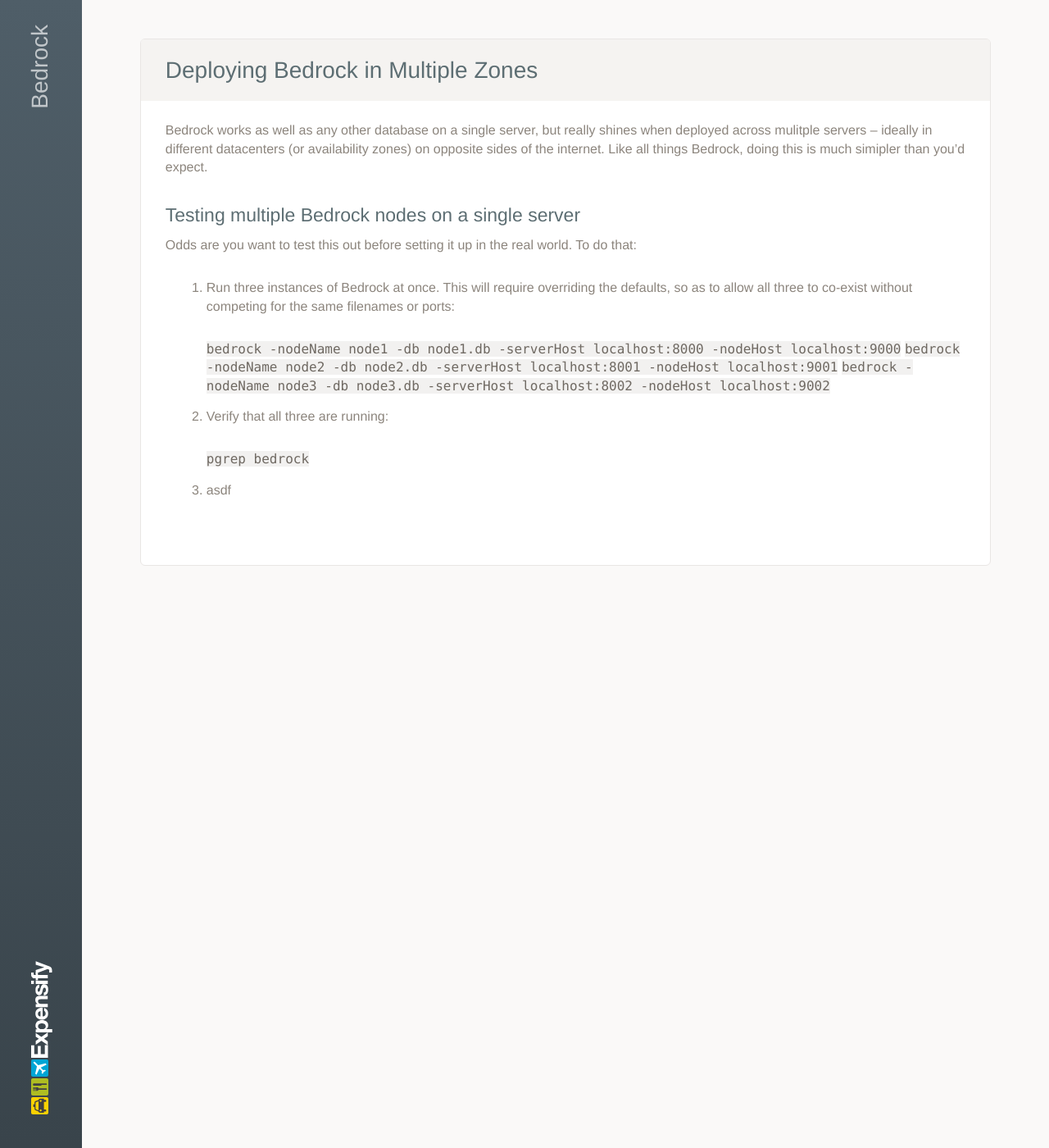
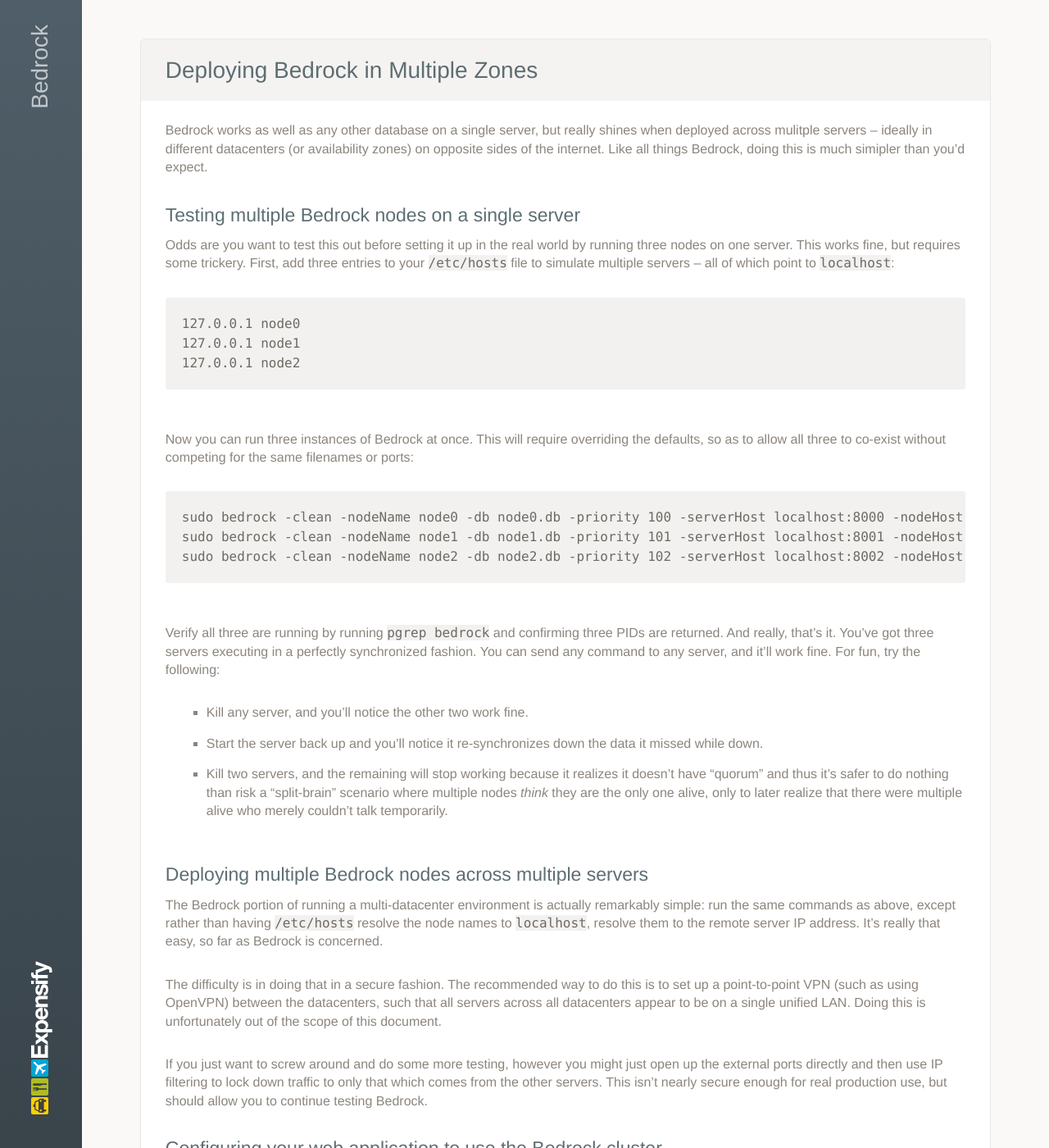
Before and after one commit to Expensify/Bedrock, a Jekyll site: the page built from docs/multizone.md, in a window 1280 px wide and 1400 px high. Shown: the whole window at 82% size. Built offline with Jekyll 4.4.1, drawn with Linux system fonts in a browser that asks for light colours; some of the changed text lies outside the part shown.

Commit message:
Update multizone.md

```diff
--- a/docs/multizone.md
+++ b/docs/multizone.md
@@ -8,16 +8,32 @@ Bedrock works as well as any other database on a single server, but really shine
 
 Testing multiple Bedrock nodes on a single server
 ----
-Odds are you want to test this out before setting it up in the real world.  To do that:
+Odds are you want to test this out before setting it up in the real world by running three nodes on one server.  This works fine, but requires some trickery.  First, add three entries to your `/etc/hosts` file to simulate multiple servers -- all of which point to `localhost`:
 
-1. Run three instances of Bedrock at once.  This will require overriding the defaults, so as to allow all three to co-exist without competing for the same filenames or ports:
+    127.0.0.1 node0
+    127.0.0.1 node1
+    127.0.0.1 node2
 
-    `bedrock -nodeName node1 -db node1.db -serverHost localhost:8000 -nodeHost localhost:9000`
-    `bedrock -nodeName node2 -db node2.db -serverHost localhost:8001 -nodeHost localhost:9001`
-    `bedrock -nodeName node3 -db node3.db -serverHost localhost:8002 -nodeHost localhost:9002`
+Now you can run three instances of Bedrock at once.  This will require overriding the defaults, so as to allow all three to co-exist without competing for the same filenames or ports:
 
-2. Verify that all three are running:
+    sudo bedrock -clean -nodeName node0 -db node0.db -priority 100 -serverHost localhost:8000 -nodeHost localhost:9000 -peerList node1:9001,node2:9002 -fork
+    sudo bedrock -clean -nodeName node1 -db node1.db -priority 101 -serverHost localhost:8001 -nodeHost localhost:9001 -peerList node0:9000,node2:9002 -fork
+    sudo bedrock -clean -nodeName node2 -db node2.db -priority 102 -serverHost localhost:8002 -nodeHost localhost:9002 -peerList node0:9000,node1:9001 -fork
 
-    `pgrep bedrock`
+Verify all three are running by running `pgrep bedrock` and confirming three PIDs are returned.  And really, that's it.  You've got three servers executing in a perfectly synchronized fashion.  You can send any command to any server, and it'll work fine.  For fun, try the following:
 
-3. asdf
+* Kill any server, and you'll notice the other two work fine.
+* Start the server back up and you'll notice it re-synchronizes down the data it missed while down.
+* Kill two servers, and the remaining will stop working because it realizes it doesn't have "quorum" and thus it's safer to do nothing than risk a "split-brain" scenario where multiple nodes *think* they are the only one alive, only to later realize that there were multiple alive who merely couldn't talk temporarily.
+
+Deploying multiple Bedrock nodes across multiple servers
+----
+The Bedrock portion of running a multi-datacenter environment is actually remarkably simple: run the same commands as above, except rather than having `/etc/hosts` resolve the node names to `localhost`, resolve them to the remote server IP address.  It's really that easy, so far as Bedrock is concerned.
+
+The difficulty is in doing that in a secure fashion.  The recommended way to do this is to set up a point-to-point VPN (such as using OpenVPN) between the datacenters, such that all servers across all datacenters appear to be on a single unified LAN.  Doing this is unfortunately out of the scope of this document.
+
+If you just want to screw around and do some more testing, however you might just open up the external ports directly and then use IP filtering to lock down traffic to only that which comes from the other servers.  This isn't nearly secure enough for real production use, but should allow you to continue testing Bedrock.
+
+Configuring your web application to use the Bedrock cluster
+---
+The recommended method to deploy a reliable web application is to have at least one weberver for each Bedrock node.  Every webserver should first attempt to connect to the "local" Bedrock node (which will go over the LAN and thus be incredibly fast for all read traffic), but then "fail over" to a load-balanced pool of the "remote" servers.  This way you can safely take down any Bedrock node for maintenance and your application layer instantly redirects to the remote servers.  Obviously, you want to keep all your nodes up for the best performance, but for off-peak maintenance with zero-downtime, it's hard to beat.
```
